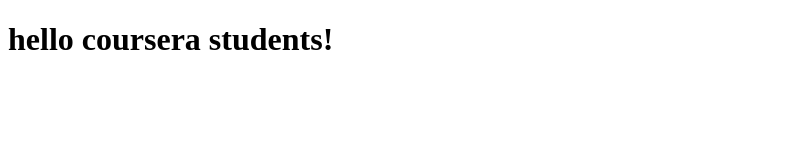
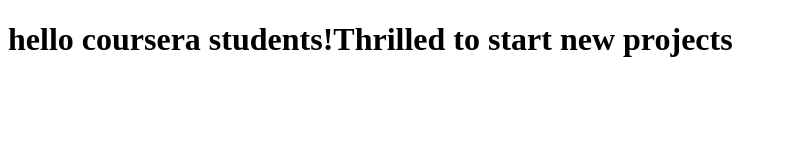
Before and after one commit to jyotik0703/coursera-test, a plain HTML site: page index.html in a window 1280 px wide. Shown: the whole page, without its empty margins (0-786 px from the left). Drawn offline with Linux system fonts and the light colour scheme.

Commit message:
Next verson of my First Web File

```diff
--- a/index.html
+++ b/index.html
@@ -6,6 +6,6 @@
     <title>Hello coursera</title>
 </head>
 <body>
-    <h1>hello coursera students!</h1>
+    <h1>hello coursera students!Thrilled to start new projects</h1>
 </body>
 </html>
```
